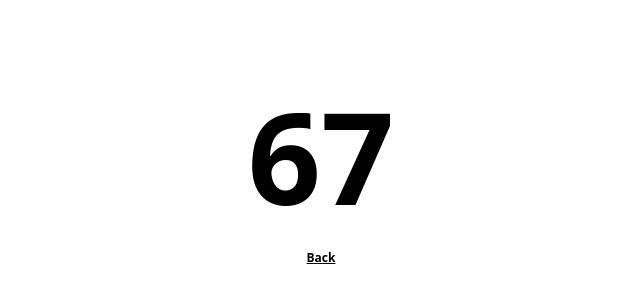
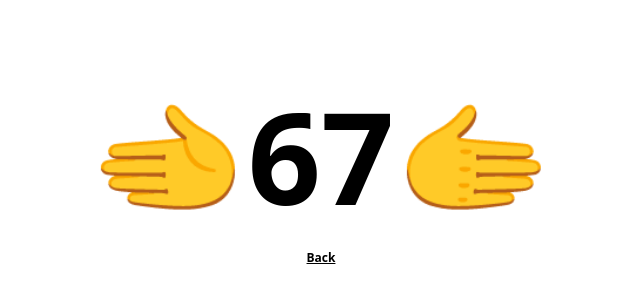
Before and after one commit to acstartup/localStorage-Register-FD180-4, a website: page success/index.html in a window 1280 px wide. Shown: the part 148-448 px from the top of the page, without its empty margins (319-959 px from the left). Drawn offline with Linux system fonts and the light colour scheme.

Commit message:
feat(...): uh ...

```diff
--- a/success/index.html
+++ b/success/index.html
@@ -8,7 +8,7 @@
 </head>
 <body>
    <div class="grid place-items-center pt-60">
-        <h1 class="text-9xl font-bold">67</h1>
+        <h1 class="text-9xl font-bold">🫲67🫱</h1>
         <div class="pt-6">
             <a href="./sign-up/index.html" class="text-xs font-bold underline">
                 Back
```
